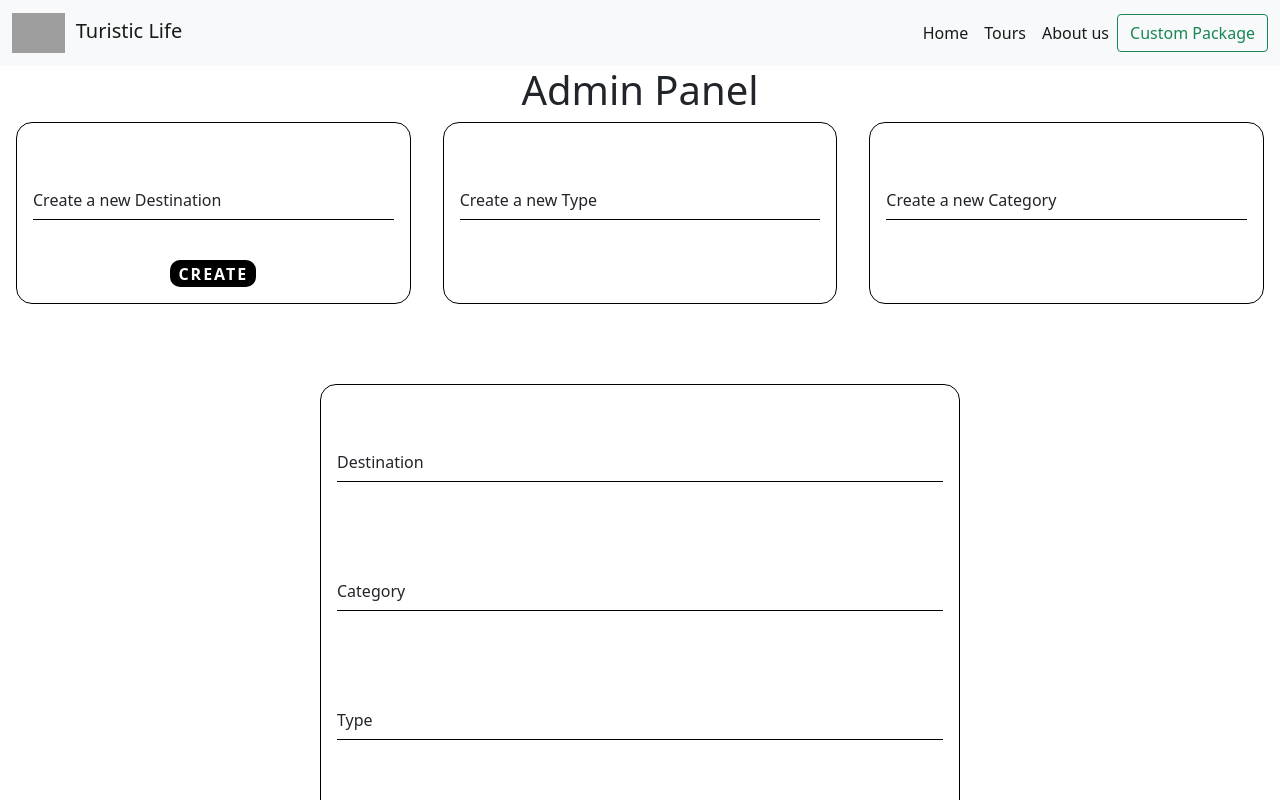
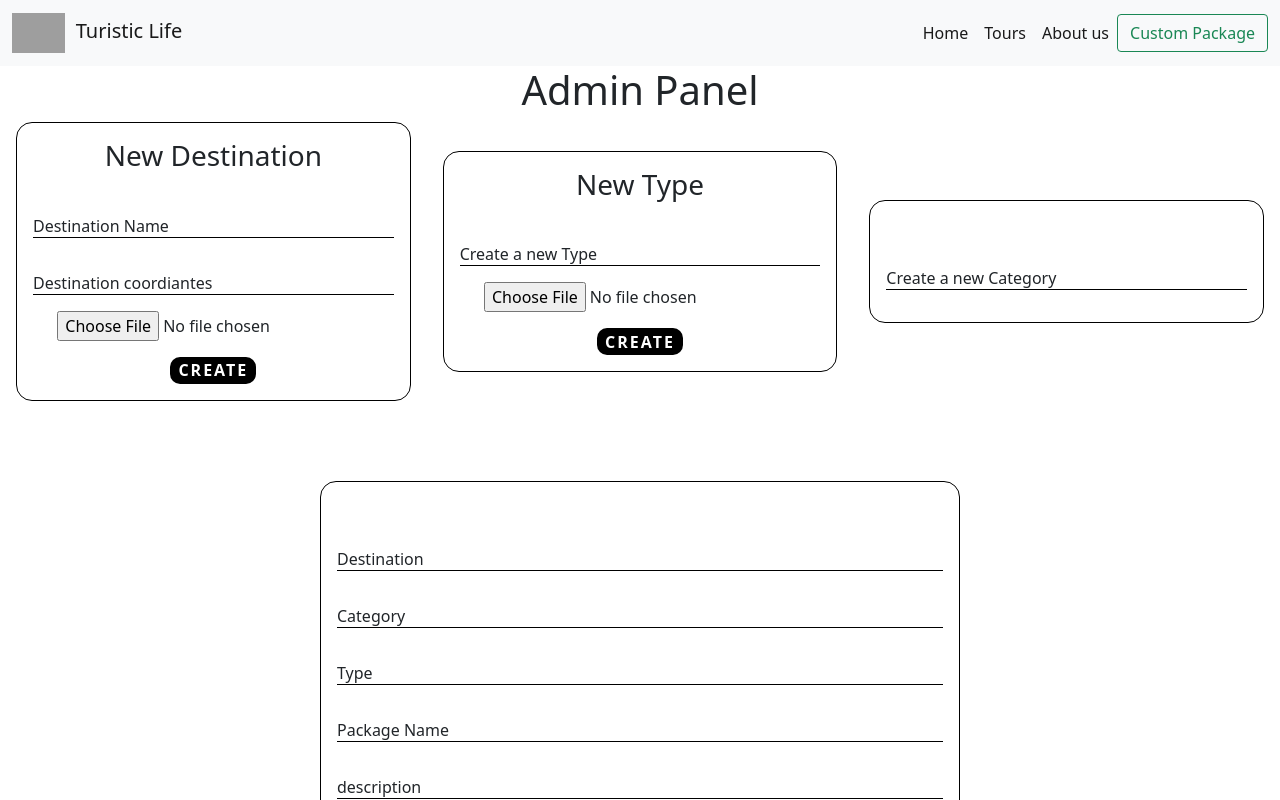
Before and after one commit to No-Country/C1-G10, a Next.js app in the folder client/: page /admin in a window 1280 px wide. Shown: the top 800 px of the page. Built offline with nearby package versions, Linux system fonts and the light colour scheme; grey boxes are pictures that could not be loaded.

Commit message:
reorganizing reducers

```diff
--- a/client/components/Admin/Destination.jsx
+++ b/client/components/Admin/Destination.jsx
@@ -1,13 +1,46 @@
 import styles from "../../styles/Admin/Input.module.scss";
+import { useSelector, useDispatch } from "react-redux";
+import { newDestination } from "../../store/actions/Destiantions/destinationsActions";
+import { useState } from "react";
 
 export const Destination = () => {
+  const dispatch = useDispatch();
+
+  const [destination, setDestination] = useState("");
+  const [images, setImages] = useState([]);
+  const [coordinates, setCoordinates] = useState();
+
+  const destName = (e) => {
+    setDestination(e.target.value);
+  };
+
+  const destImg = (e) => {
+    setImages(e.target.files[0]);
+  };
+
+  const coor = (e) => {
+    setCoordinates(e.target.value);
+  };
+
   return (
     <div className={styles.form}>
+      <h3>New Destination</h3>
       <div className={styles["input-container"]}>
-        <input type="text" name="" id="" required />
-        <label htmlFor="">Create a new Destination</label>
+        <input type="text" value={destination} onChange={destName} required />
+        <label htmlFor="">Destination Name</label>
       </div>
-      <button>Create</button>
+      <div className={styles["input-container"]}>
+        <input type="text" value={coordinates} onChange={coor} required />
+        <label htmlFor="">Destination coordiantes</label>
+      </div>
+      <input type="file" name="image" onChange={destImg} />
+      <button
+        onClick={() => {
+          dispatch(newDestination([destination, images, coordinates]));
+        }}
+      >
+        Create
+      </button>
     </div>
   );
 };
--- a/client/components/Admin/Type.jsx
+++ b/client/components/Admin/Type.jsx
@@ -1,12 +1,30 @@
 import styles from "../../styles/Admin/Input.module.scss";
+import { useState } from "react";
+import { useDispatch } from "react-redux";
+import { newType } from "../../store/actions/Types/typesAction";
 
 export const Type = () => {
+  const dispatch = useDispatch();
+  const [type, setType] = useState("");
+  const [image, setImage] = useState();
+
+  const typeName = (e) => {
+    setType(e.target.value);
+  };
+
+  const typeImg = (e) => {
+    setImage(e.target.files[0]);
+  };
+
   return (
     <div className={styles.form}>
+      <h3>New Type</h3>
       <div className={styles["input-container"]}>
-        <input type="text" name="" id="" required />
+        <input type="text" required value={type} onChange={typeName} />
         <label htmlFor="">Create a new Type</label>
       </div>
+      <input type="file" name="image" onChange={typeImg} />
+      <button onClick={() => dispatch(newType([type, image]))}>Create</button>
     </div>
   );
 };
--- /dev/null
+++ b/client/store/actions/Destiantions/destinationsActions.js
@@ -0,0 +1,23 @@
+import { createAsyncThunk } from "@reduxjs/toolkit";
+const url = "http://localhost:5002";
+
+export const newDestination = createAsyncThunk(
+  "destination/newDestination",
+  async (payload) => {
+    try {
+      let formData = new FormData();
+      const [destination, images, coor] = payload;
+      formData.append("destinationName", destination);
+      formData.append("image", images);
+      formData.append("coordinates", coor);
+      const response = await fetch(`${url}/newDestinationModel`, {
+        method: "POST",
+        body: formData,
+      });
+      const data = await response.json();
+      return data;
+    } catch (err) {
+      console.log(err);
+    }
+  }
+);
--- a/client/store/actions/Types/typesAction.js
+++ b/client/store/actions/Types/typesAction.js
@@ -11,3 +11,21 @@ export const getAllTypes = createAsyncThunk("GET_TYPES", async () => {
     return err;
   }
 });
+
+export const newType = createAsyncThunk("type/newType", async (payload) => {
+  try {
+    let formData = new FormData();
+    const [type, image] = payload;
+    formData.append("typeName", type);
+    formData.append("image", image);
+
+    const response = await fetch(`${url}/newTypeModel`, {
+      method: "POST",
+      body: formData,
+    });
+    const data = await response.json();
+    return data;
+  } catch (err) {
+    console.log(err);
+  }
+});
--- /dev/null
+++ b/client/store/reducers/destinationReducer.js
@@ -0,0 +1,20 @@
+import { createSlice } from "@reduxjs/toolkit";
+import { newDestination } from "../actions/Destiantions/destinationsActions";
+
+const initialState = [];
+
+const destinationSlice = createSlice({
+  name: "destinations",
+  initialState,
+  reducers: {},
+  extraReducers: (builder) => {
+    builder.addCase(newDestination.pending, (state, action) => {
+      console.log(action);
+    }),
+      builder.addCase(newDestination.fulfilled, (state, action) => {
+        state.destination.push(action.payload);
+      });
+  },
+});
+
+export default destinationSlice.reducer;
--- /dev/null
+++ b/client/store/reducers/typeReducer.js
@@ -0,0 +1,20 @@
+import { createSlice } from "@reduxjs/toolkit";
+import { newType } from "../actions/Types/typesAction";
+
+const initialState = [];
+
+const typeSlice = createSlice({
+  name: "type",
+  initialState,
+  reducers: {},
+  extraReducers: (builder) => {
+    builder.addCase(newType.pending, (state, action) => {
+      console.log(action);
+    }),
+      builder.addCase(newType.fulfilled, (state, action) => {
+        state.push(action.payload);
+      });
+  },
+});
+
+export default typeSlice.reducer;
--- a/client/store/store.js
+++ b/client/store/store.js
@@ -1,8 +1,13 @@
 import { configureStore } from "@reduxjs/toolkit";
 import rootReducer from "./reducers/rootReducer";
+import destinationSlice from "./reducers/destinationReducer";
+import typeSlice from "./reducers/typeReducer";
 
 export const store = configureStore({
-  reducer: rootReducer,
+  reducer: {
+    destinations: destinationSlice,
+    types: typeSlice,
+  },
 });
 
 export default store;
--- a/client/styles/Admin/Admin.module.scss
+++ b/client/styles/Admin/Admin.module.scss
@@ -4,6 +4,8 @@
 
 .grid {
   display: flex;
+  justify-content: center;
+  align-items: center;
 
   div {
     width: 100%;
--- a/client/styles/Admin/Input.module.scss
+++ b/client/styles/Admin/Input.module.scss
@@ -1,13 +1,18 @@
 .form {
   width: 40rem;
-  padding: 0 1rem 1rem 1rem;
+  padding: 1rem 1rem 1rem 1rem;
   border-radius: 1rem;
   font-size: 1rem;
   border: 1px solid black;
   margin-top: 5rem;
+
+  h3 {
+    padding-bottom: 1rem;
+  }
+
   .input-container {
     position: relative;
-    padding: 2.5rem 0;
+    padding: 1rem 0;
     margin: 0 auto;
 
     &:first-child {
@@ -20,12 +25,12 @@
       border: none;
       border-bottom: 0.1rem solid black;
       outline: none;
-      font-size: 2rem;
+      font-size: 1rem;
 
       &:focus + label,
       &:valid + label,
       &:hover + label {
-        transform: translateY(-2.5rem);
+        transform: translateY(-2rem);
         transition: all 0.3s;
         color: black;
       }
@@ -34,7 +39,7 @@
     label {
       position: absolute;
       left: 0%;
-      bottom: 3rem;
+      bottom: 1rem;
       transition: all 0.3s;
 
       &:first-child {
@@ -42,7 +47,7 @@
       }
 
       &:hover {
-        transform: translateY(-2.5rem);
+        transform: translateY(-2rem);
       }
     }
   }
@@ -56,6 +61,7 @@
     background-color: black;
     color: white;
     transition: 0.3s all;
+    margin-top: 1rem;
 
     &:hover {
       transform: scale(1.1);
```
Also changed, not shown: client/store/reducers/categoryReducer.js (added), client/store/reducers/customPackageReducer.js (added), client/store/reducers/packageReducer.js (added).
